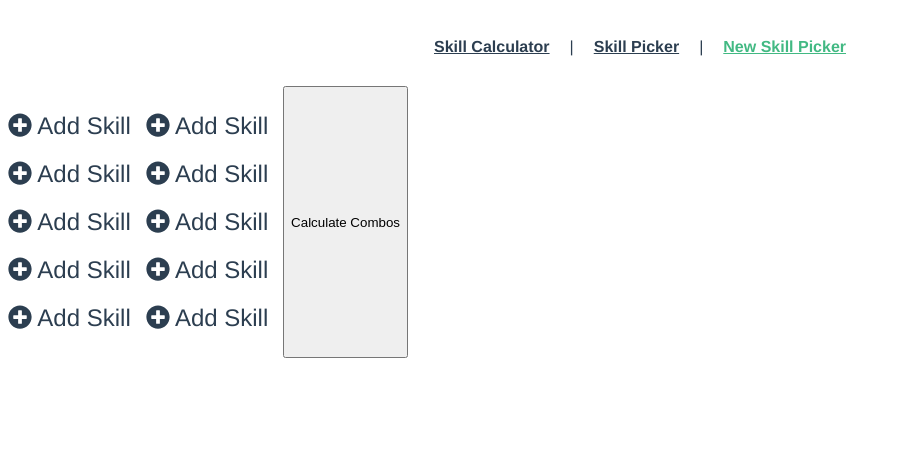
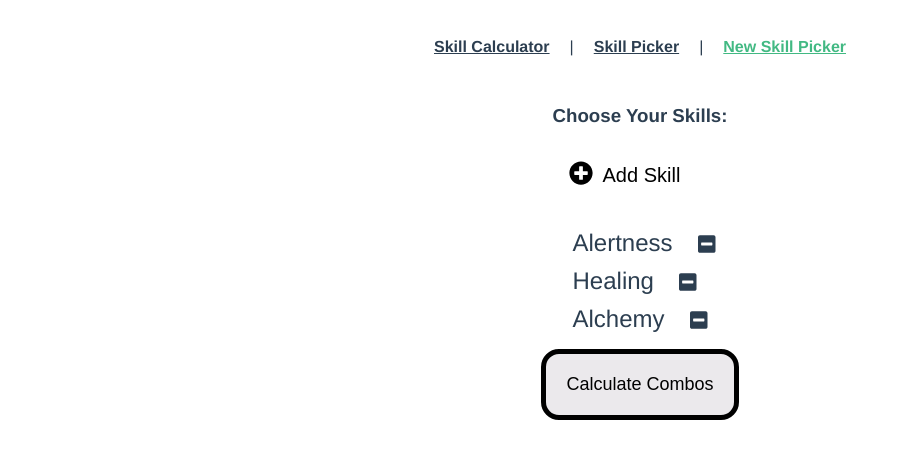
Before and after one commit to BladeBoles/ADOM-skills-calculator-client, a Vue app: page /new-skill-picker in a window 1280 px wide. Shown: the top 458 px of the page, without its empty margins (0-901 px from the left). Built offline with nearby package versions, Linux system fonts and the light colour scheme.

Commit message:
add modal, add fa symbols for adding and removing skills from the list

```diff
--- /dev/null
+++ b/src/components/CalculateCombosButton.vue
@@ -0,0 +1,34 @@
+<template>
+  <button class="calculate-button" @click.prevent="submit" for="form-button">
+    <slot>Default Value</slot>
+  </button>
+</template>
+
+<script>
+export default {
+  name: 'CalculateCombosbutton',
+  methods: {
+    submit() {
+      console.log('I like hot dogs')
+    }
+  }
+}
+</script>
+
+<style scoped>
+button {
+  border: 5px solid black;
+  border-radius: 1em;
+  padding: 20px;
+  font-size: 18px;
+  max-width: 300px;
+  align-self: center;
+  background-color: #ebe9ec;
+}
+
+button:hover {
+  cursor: pointer;
+  background-color: #f5f4f6;
+  text-decoration: 2px darkred underline;
+}
+</style>
--- a/src/components/SkillPickerColumn.vue
+++ b/src/components/SkillPickerColumn.vue
@@ -1,32 +1,60 @@
 <template>
-  <ul class="column-ul">
-    <li class="column-li">
-      <font-awesome-icon icon="plus-circle" /> Add Skill
-    </li>
-    <li class="column-li">
-      <font-awesome-icon icon="plus-circle" /> Add Skill
-    </li>
-    <li class="column-li">
-      <font-awesome-icon icon="plus-circle" /> Add Skill
-    </li>
-    <li class="column-li">
-      <font-awesome-icon icon="plus-circle" /> Add Skill
-    </li>
-    <li class="column-li">
-      <font-awesome-icon icon="plus-circle" /> Add Skill
-    </li>
-  </ul>
+  <div class="column-div">
+    <h3>Choose Your Skills:</h3>
+    <SkillChoiceModal />
+    <ul>
+      <li v-for="skill in chosenSkills" :key="skill.name">
+        <span class="skill-name-span">{{ skill.name }}</span
+        ><font-awesome-icon id="minus" icon="minus-square" />
+      </li>
+    </ul>
+  </div>
 </template>
 
 <script>
+import SkillChoiceModal from './modals/SkillChoiceModal'
 export default {
-  name: 'SkillPickerColumn'
+  name: 'SkillPickerColumn',
+  components: { SkillChoiceModal },
+  data: function() {
+    return {
+      chosenSkills: [
+        { name: 'Alertness' },
+        { name: 'Healing' },
+        { name: 'Alchemy' }
+      ]
+    }
+  }
 }
 </script>
 
 <style scoped>
-li {
-  padding: 10px 0px;
+#minus {
+  font-size: 20px;
+  padding-left: 25px;
+}
+
+#minus:hover {
+  color: darkred;
+  cursor: pointer;
+}
+.skill-name-span {
   font-size: 24px;
 }
+.skill-name-span:hover {
+  text-decoration: 2px black underline;
+  cursor: pointer;
+}
+.column-div {
+  display: flex;
+  flex-direction: column;
+}
+ul {
+  list-style-type: none;
+  padding-left: 0;
+}
+
+li {
+  padding-top: 10px;
+}
 </style>
--- /dev/null
+++ b/src/components/modals/SkillChoiceModal.vue
@@ -0,0 +1,105 @@
+<template>
+  <div>
+    <transition name="modal">
+      <div v-if="isOpen">
+        <div class="overlay" @click.self="isOpen = false">
+          <div class="modal">
+            <h1>Choose a Skill</h1>
+            <ul class="choice-list-ul">
+              <li
+                class="choice-list-li"
+                v-for="skill in skillsList"
+                :key="skill.name"
+              >
+                {{ skill.name }}
+              </li>
+            </ul>
+          </div>
+        </div>
+      </div>
+    </transition>
+
+    <button class="add-skill-button" @click.prevent="isOpen = !isOpen">
+      <font-awesome-icon id="plus-circle" icon="plus-circle" />
+      <span id="add-skill-text">Add Skill</span>
+    </button>
+  </div>
+</template>
+
+<script>
+import { skillsList } from '../../tables/skills'
+export default {
+  data: function() {
+    return {
+      isOpen: false,
+      skillsList
+    }
+  }
+}
+</script>
+
+<style scoped>
+.add-skill-button {
+  border: none;
+  background-color: transparent;
+  margin: 15px 0px;
+  font-size: 20px;
+}
+
+.choice-list-li {
+  font-size: 16px;
+}
+
+#plus-circle {
+  font-size: 24px;
+  margin: 0px 10px;
+}
+
+#plus-circle:hover {
+  color: green;
+  cursor: pointer;
+}
+
+#add-skill-text {
+  padding-left: 0px;
+}
+
+.modal {
+  overflow-y: auto;
+  max-height: 70vh;
+  width: 500px;
+  margin: 0px auto;
+  padding: 20px;
+  background-color: #fff;
+  border-radius: 2px;
+  box-shadow: 0 2px 8px 3px;
+  transition: all 0.2s ease-in;
+  font-family: Helvetica, Arial, sans-serif;
+}
+.fadeIn-enter {
+  opacity: 0;
+}
+
+.fadeIn-leave-active {
+  opacity: 0;
+  transition: all 0.2s step-end;
+}
+
+.fadeIn-enter .modal,
+.fadeIn-leave-active.modal {
+  transform: scale(1.1);
+}
+.overlay {
+  position: fixed;
+  top: 0;
+  left: 0;
+  display: flex;
+  justify-content: center;
+  align-items: center;
+  width: 100%;
+  height: 100%;
+  background: #00000094;
+  z-index: 999;
+  transition: opacity 0.2s ease;
+}
+</style>
--- a/src/main.js
+++ b/src/main.js
@@ -3,10 +3,14 @@ import App from './App.vue'
 import router from './router'
 import store from './store'
 import { library } from '@fortawesome/fontawesome-svg-core'
-import { faUserSecret, faPlusCircle } from '@fortawesome/free-solid-svg-icons'
+import {
+  faUserSecret,
+  faPlusCircle,
+  faMinusSquare
+} from '@fortawesome/free-solid-svg-icons'
 import { FontAwesomeIcon } from '@fortawesome/vue-fontawesome'
 
-library.add(faUserSecret, faPlusCircle)
+library.add(faUserSecret, faPlusCircle, faMinusSquare)
 
 Vue.component('font-awesome-icon', FontAwesomeIcon)
 
--- a/src/views/NewSkillPicker.vue
+++ b/src/views/NewSkillPicker.vue
@@ -1,43 +1,41 @@
 <template>
   <div class="double-columns-container">
     <form class="skill-picker-form" submit.prevent="submit">
-      <SkillPickerColumn />
-      <SkillPickerColumn />
+      <div class="columns-component-div">
+        <SkillPickerColumn />
+      </div>
 
-      <button @click.prevent="submit" for="form-button">
-        Calculate Combos
-      </button>
+      <CalculateCombosButton>Calculate Combos</CalculateCombosButton>
     </form>
   </div>
 </template>
 
 <script>
 import SkillPickerColumn from '../components/SkillPickerColumn'
+import CalculateCombosButton from '../components/CalculateCombosButton'
 export default {
   name: 'NewSkillsPicker',
-  components: { SkillPickerColumn },
-  methods: {
-    submit() {
-      console.log('Potato salad is tasy')
-    }
-  }
+  components: { SkillPickerColumn, CalculateCombosButton }
 }
 </script>
 
 <style scoped>
 .double-columns-container {
+  display: flex;
+  flex-direction: column;
+  align-items: center;
+}
+
+.columns-component-div {
+  display: flex;
+  justify-content: center;
 }
 
 .skill-picker-form {
   display: flex;
-  flex-direction: row;
+  flex-direction: column;
   width: 80vw;
   max-width: 400px;
   justify-content: space-between;
 }
-
-ul {
-  list-style-type: none;
-  padding-left: 0;
-}
 </style>
```
